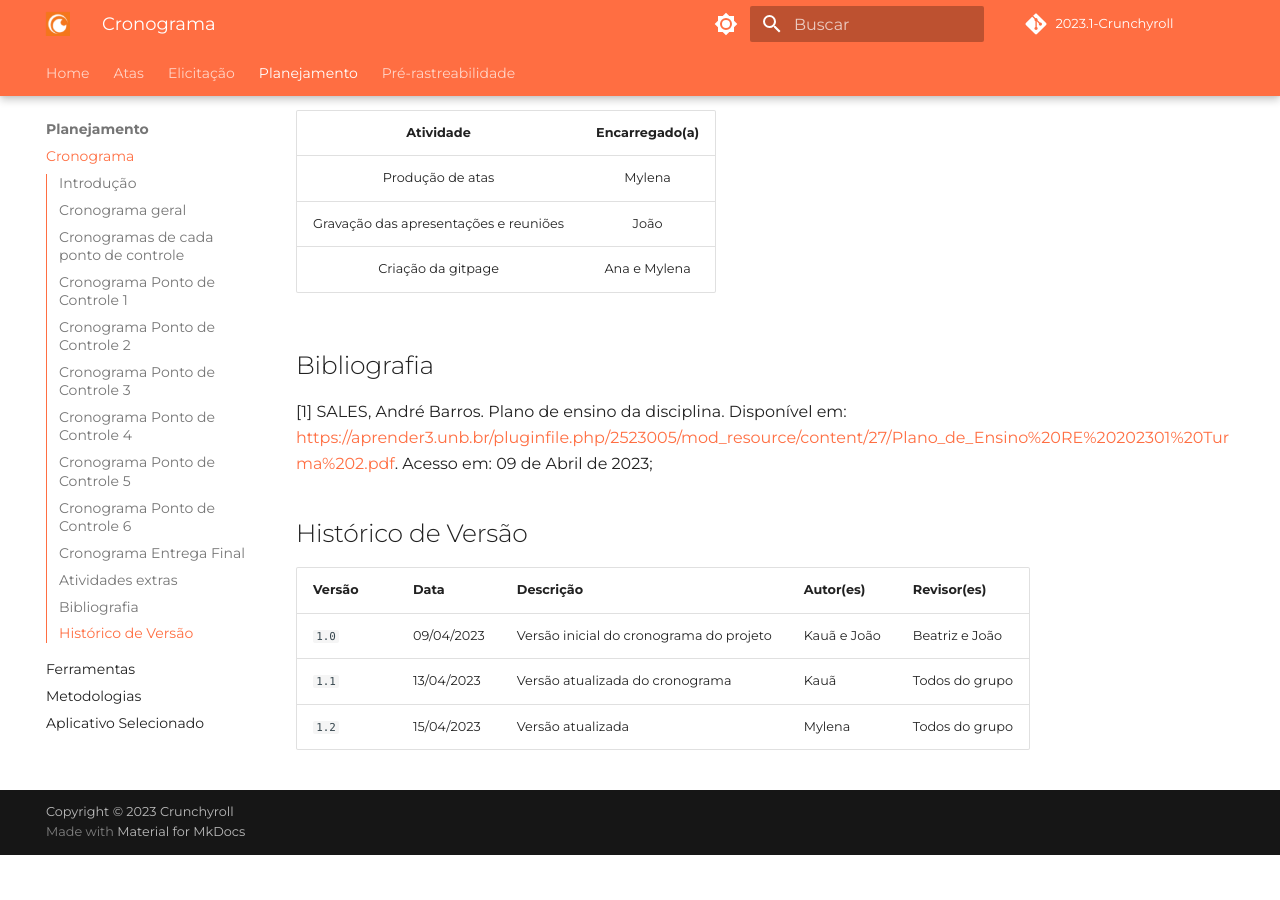
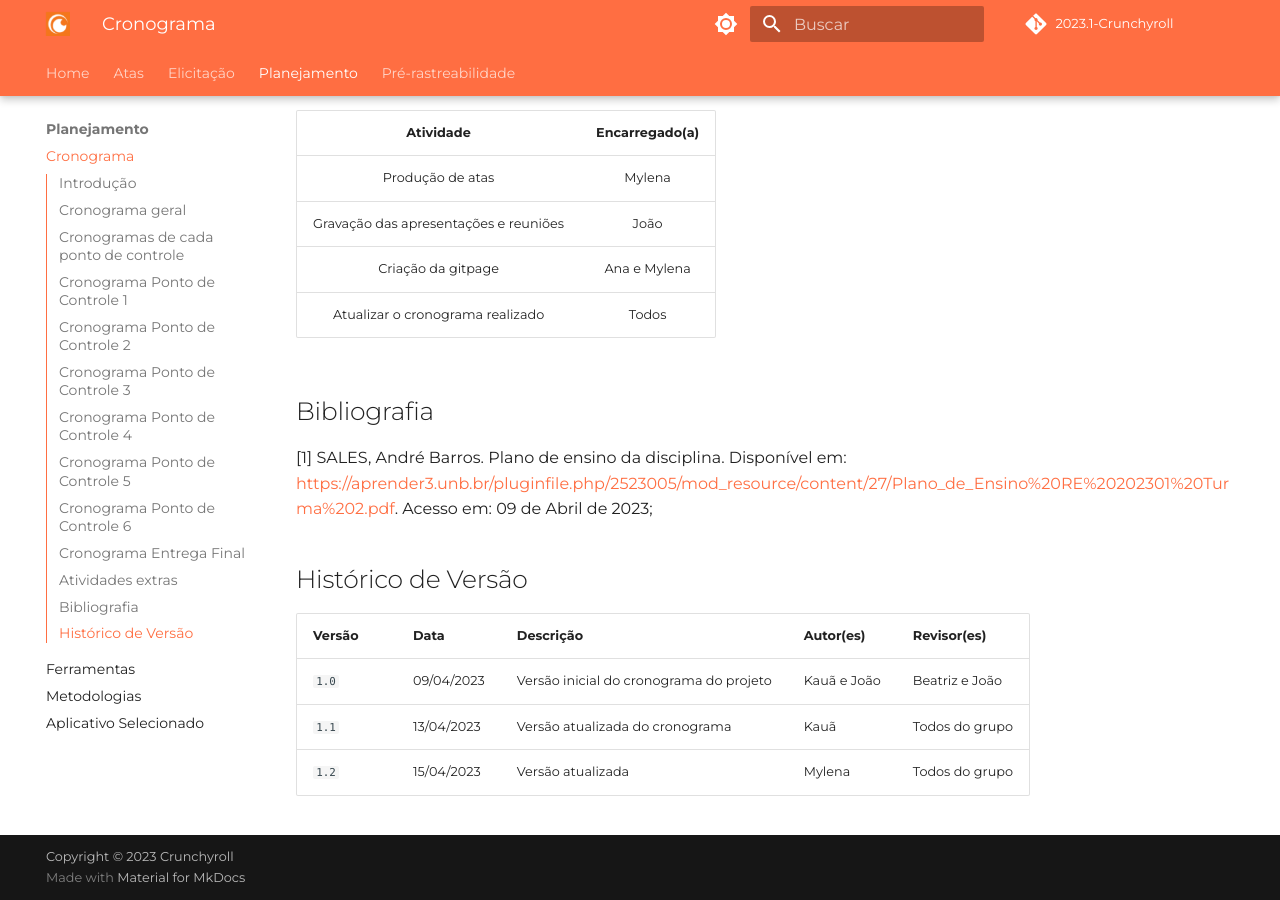
Before and after one commit to Requisitos-de-Software/2023.1-Simplenote, an MkDocs documentation site: the page built from docs/planejamento/cronograma.md, in a window 1280 px wide and 900 px high, scrolled down 4145 px. Built offline with MkDocs 1.6.1 and Material for MkDocs 9.7.7, drawn with Linux system fonts in a browser that asks for light colours; some web fonts are replaced; comment, search, counter and statistics services are not loaded; before the commit the page ends 5000 px from its top, so only the background shows below that.

Commit message:
Update cronograma.md

```diff
--- a/docs/planejamento/cronograma.md
+++ b/docs/planejamento/cronograma.md
@@ -113,6 +113,7 @@ Referentes a atividades importantes para o grupo nas quais foram discutidas dura
 | Produção de atas | Mylena|
 | Gravação das apresentações e reuniões| João|
 | Criação da gitpage|Ana e Mylena|
+| Atualizar o cronograma realizado | Todos|
 
 ## Bibliografia
 
```
